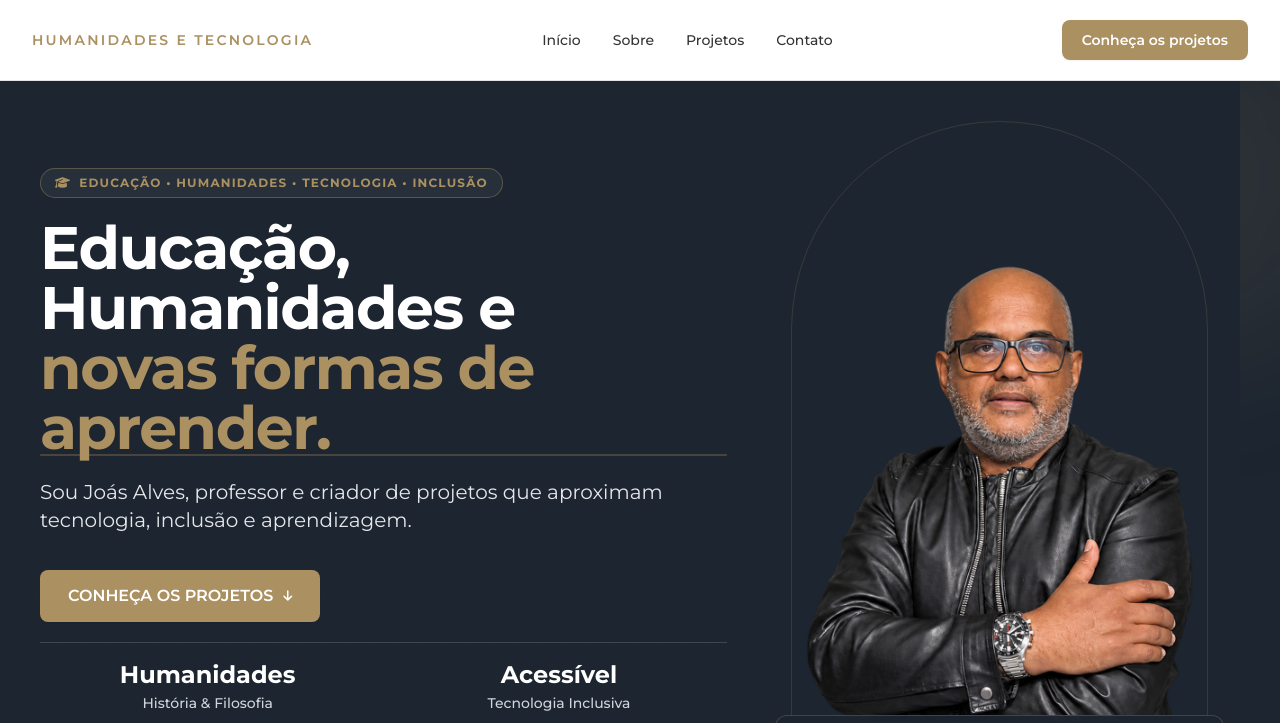
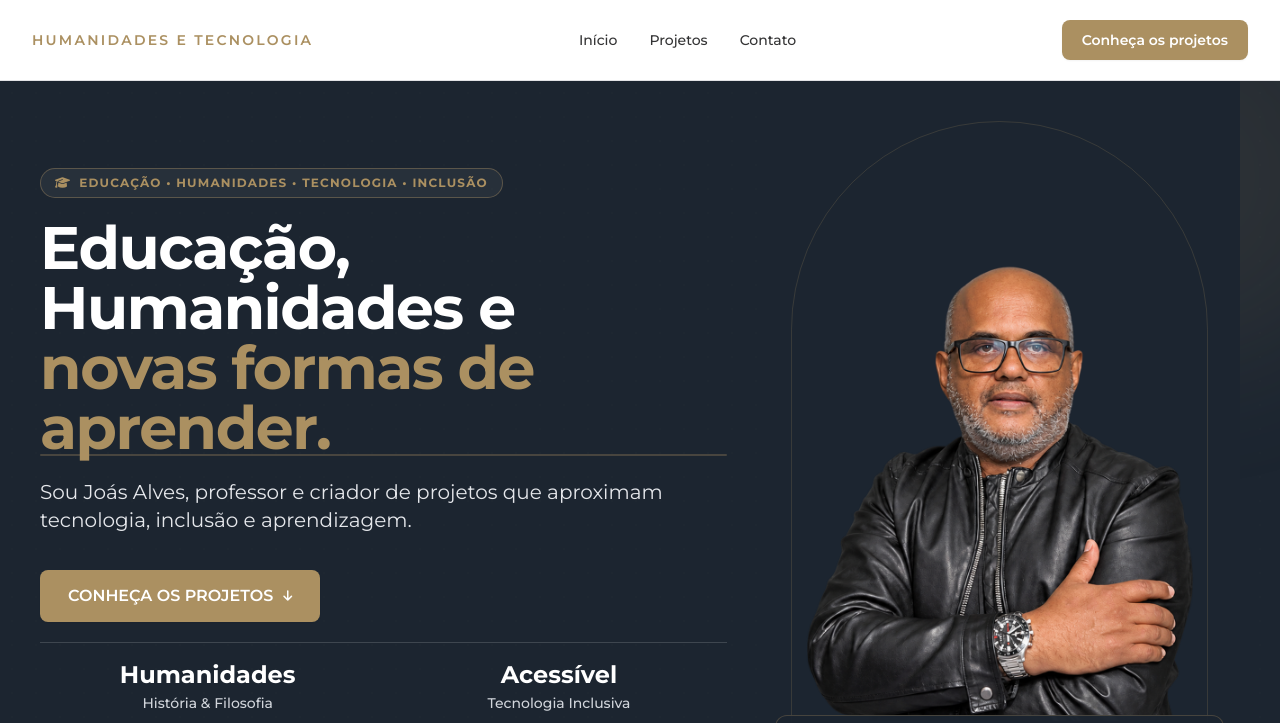
Before and after one commit to Joas1970/professor-joas-alves-portal, a plain HTML site: page index.html in a window 1280 px wide. Shown: the top 723 px of the page. Drawn offline with nearby package versions, Linux system fonts and the light colour scheme; a web font is replaced by a local one.

Commit message:
fix: remover item Sobre da navegação

```diff
--- a/index.html
+++ b/index.html
@@ -207,7 +207,6 @@
             <!-- Desktop Navigation Links -->
             <nav class="hidden md:flex items-center gap-8 text-sm font-medium text-brand-dark" aria-label="Navegação Principal">
                 <a href="#inicio" class="hover:text-brand-gold transition-colors py-1 relative after:content-[''] after:absolute after:bottom-0 after:left-0 after:w-0 after:h-0.5 after:bg-brand-gold hover:after:w-full after:transition-all">Início</a>
-                <a href="#sobre" class="hover:text-brand-gold transition-colors py-1 relative after:content-[''] after:absolute after:bottom-0 after:left-0 after:w-0 after:h-0.5 after:bg-brand-gold hover:after:w-full after:transition-all">Sobre</a>
                 <a href="#projetos" class="hover:text-brand-gold transition-colors py-1 relative after:content-[''] after:absolute after:bottom-0 after:left-0 after:w-0 after:h-0.5 after:bg-brand-gold hover:after:w-full after:transition-all">Projetos</a>
                 <a href="#contato" class="hover:text-brand-gold transition-colors py-1 relative after:content-[''] after:absolute after:bottom-0 after:left-0 after:w-0 after:h-0.5 after:bg-brand-gold hover:after:w-full after:transition-all">Contato</a>
             </nav>
@@ -227,7 +226,6 @@
         <!-- Mobile Navigation Menu -->
         <div id="mobile-menu" class="hidden md:hidden bg-white border-b border-brand-border px-4 pt-3 pb-6 space-y-3 shadow-lg">
             <a href="#inicio" class="mobile-nav-link block px-3 py-2 rounded-md text-base font-medium text-brand-dark hover:bg-brand-goldLight hover:text-brand-gold transition-colors">Início</a>
-            <a href="#sobre" class="mobile-nav-link block px-3 py-2 rounded-md text-base font-medium text-brand-dark hover:bg-brand-goldLight hover:text-brand-gold transition-colors">Sobre</a>
             <a href="#projetos" class="mobile-nav-link block px-3 py-2 rounded-md text-base font-medium text-brand-dark hover:bg-brand-goldLight hover:text-brand-gold transition-colors">Projetos</a>
             <a href="#contato" class="mobile-nav-link block px-3 py-2 rounded-md text-base font-medium text-brand-dark hover:bg-brand-goldLight hover:text-brand-gold transition-colors">Contato</a>
             <div class="pt-2 border-t border-brand-border">
```
